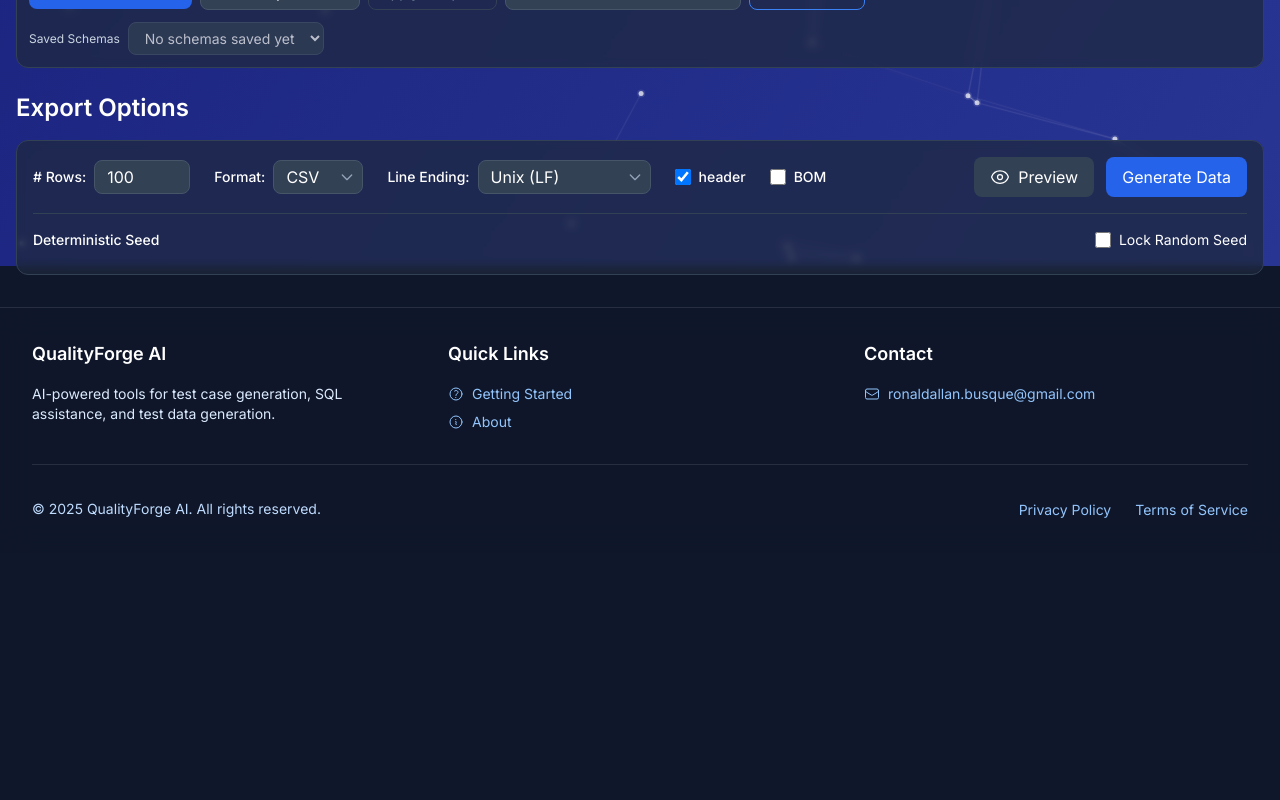
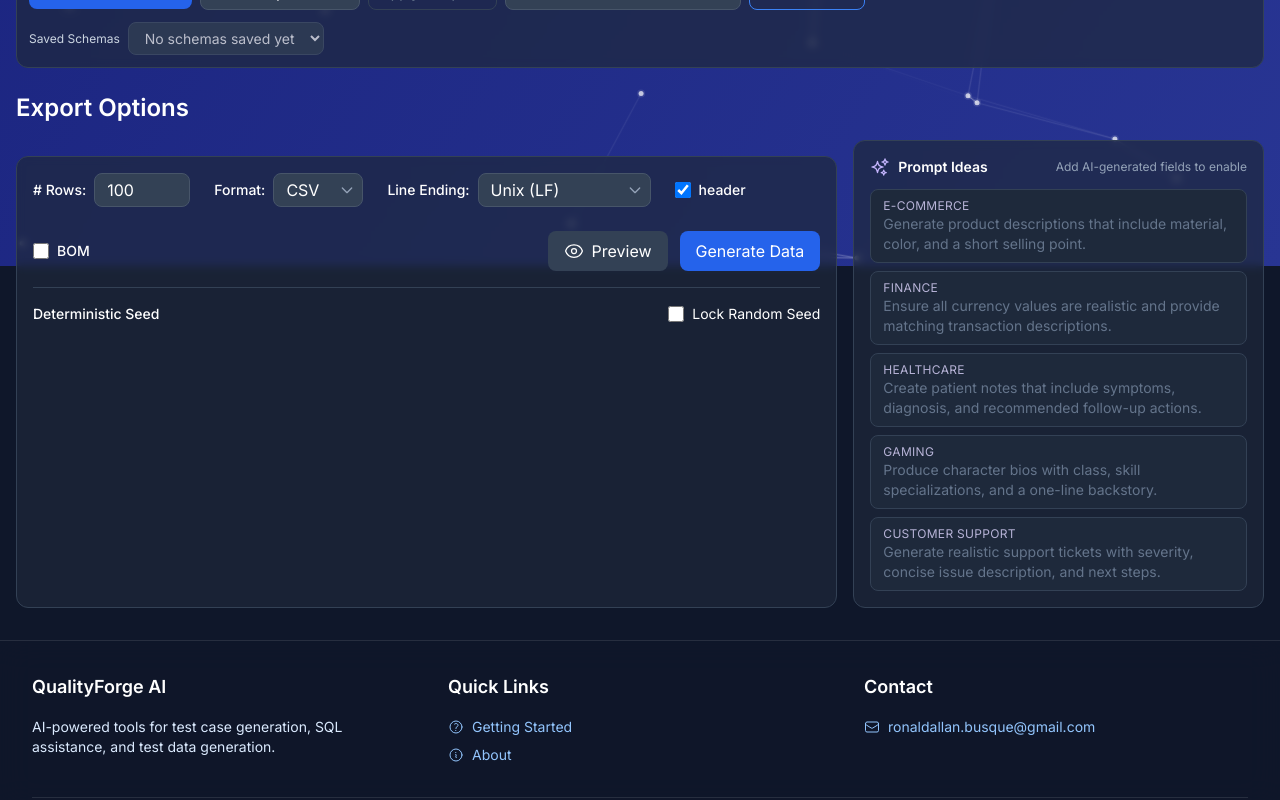
Before and after one commit to ronaldbusque/TestCaseGeneratorApp, a Next.js app: page /data-generator in a window 1280 px wide. Shown: the part 534-1334 px from the top of the page. Before the commit the page ends 1087 px from the top, so only its background shows below. Built offline with nearby package versions, Linux system fonts and the light colour scheme.

Commit message:
feat(ui): add ai prompt suggestions panel

```diff
--- a/src/app/data-generator/page.tsx
+++ b/src/app/data-generator/page.tsx
@@ -12,6 +12,7 @@ import { QuickModelSwitcher } from '@/components/QuickModelSwitcher';
 import { useSchemaBuilder } from '@/lib/hooks/data-generator/useSchemaBuilder';
 import { useExportConfig } from '@/lib/hooks/data-generator/useExportConfig';
 import { useDataGeneration } from '@/lib/hooks/data-generator/useDataGeneration';
+import { AIPromptSuggestions } from '@/components/data-generator/AIPromptSuggestions';
 
 interface Toast {
   title: string;
@@ -30,7 +31,12 @@ const useToast = () => {
 export default function TestDataGeneratorPage() {
   const { settings } = useProviderSettings();
   const schema = useSchemaBuilder();
-  const { config: exportConfig, setConfig: setExportConfig, validateAgainstSchema } = useExportConfig();
+  const {
+    config: exportConfig,
+    setConfig: setExportConfig,
+    updateConfig: updateExportConfig,
+    validateAgainstSchema,
+  } = useExportConfig();
   const { toast } = useToast();
 
   const {
@@ -74,6 +80,7 @@ export default function TestDataGeneratorPage() {
 
         <div>
           <h2 className="text-2xl font-semibold text-white mb-4">Export Options</h2>
+          <div className="grid lg:grid-cols-[2fr_1fr] gap-4">
             <ExportOptions
               config={exportConfig}
               onConfigChange={setExportConfig}
@@ -81,6 +88,17 @@ export default function TestDataGeneratorPage() {
               onPreview={generatePreview}
               hasAIGeneratedFields={schema.hasAIGeneratedFields}
             />
+            <AIPromptSuggestions
+              currentPrompt={exportConfig.enhancementPrompt}
+              disabled={!schema.hasAIGeneratedFields}
+              onSelect={(prompt) =>
+                updateExportConfig({
+                  enhancementPrompt: prompt,
+                  applyAIEnhancement: true,
+                })
+              }
+            />
+          </div>
         </div>
 
         {isPreviewMode && previewDataRows.length > 0 && (
--- /dev/null
+++ b/src/components/data-generator/AIPromptSuggestions.tsx
@@ -0,0 +1,75 @@
+import { SparklesIcon } from '@heroicons/react/24/outline';
+
+interface PromptSuggestion {
+  category: string;
+  prompt: string;
+}
+
+const PROMPT_SUGGESTIONS: PromptSuggestion[] = [
+  {
+    category: 'E-commerce',
+    prompt: 'Generate product descriptions that include material, color, and a short selling point.',
+  },
+  {
+    category: 'Finance',
+    prompt: 'Ensure all currency values are realistic and provide matching transaction descriptions.',
+  },
+  {
+    category: 'Healthcare',
+    prompt: 'Create patient notes that include symptoms, diagnosis, and recommended follow-up actions.',
+  },
+  {
+    category: 'Gaming',
+    prompt: 'Produce character bios with class, skill specializations, and a one-line backstory.',
+  },
+  {
+    category: 'Customer Support',
+    prompt: 'Generate realistic support tickets with severity, concise issue description, and next steps.',
+  },
+];
+
+interface AIPromptSuggestionsProps {
+  onSelect: (prompt: string) => void;
+  currentPrompt: string;
+  disabled?: boolean;
+}
+
+export function AIPromptSuggestions({ onSelect, currentPrompt, disabled }: AIPromptSuggestionsProps) {
+  return (
+    <div className="bg-slate-800/70 backdrop-blur-sm rounded-xl border border-slate-700 p-4 space-y-3">
+      <div className="flex items-center justify-between">
+        <div className="flex items-center gap-2">
+          <SparklesIcon className="h-5 w-5 text-violet-300" />
+          <h3 className="text-sm font-semibold text-white">Prompt Ideas</h3>
+        </div>
+        {disabled && (
+          <span className="text-xs text-slate-400">Add AI-generated fields to enable</span>
+        )}
+      </div>
+
+      <div className="space-y-2">
+        {PROMPT_SUGGESTIONS.map((suggestion) => {
+          const isActive = currentPrompt.trim() === suggestion.prompt;
+          return (
+            <button
+              key={suggestion.category}
+              type="button"
+              onClick={() => onSelect(suggestion.prompt)}
+              disabled={disabled}
+              className={`w-full text-left px-3 py-2 rounded-lg border transition-colors ${
+                isActive
+                  ? 'border-violet-400 bg-violet-600/40 text-white'
+                  : disabled
+                  ? 'border-slate-700 bg-slate-800 text-slate-500 cursor-not-allowed'
+                  : 'border-slate-700 bg-slate-900/60 text-slate-200 hover:border-violet-400 hover:bg-violet-600/10'
+              }`}
+            >
+              <p className="text-xs uppercase tracking-wide text-violet-200/80">{suggestion.category}</p>
+              <p className="text-sm">{suggestion.prompt}</p>
+            </button>
+          );
+        })}
+      </div>
+    </div>
+  );
+}
```
Lines whose indentation alone changed are shown as unchanged.
